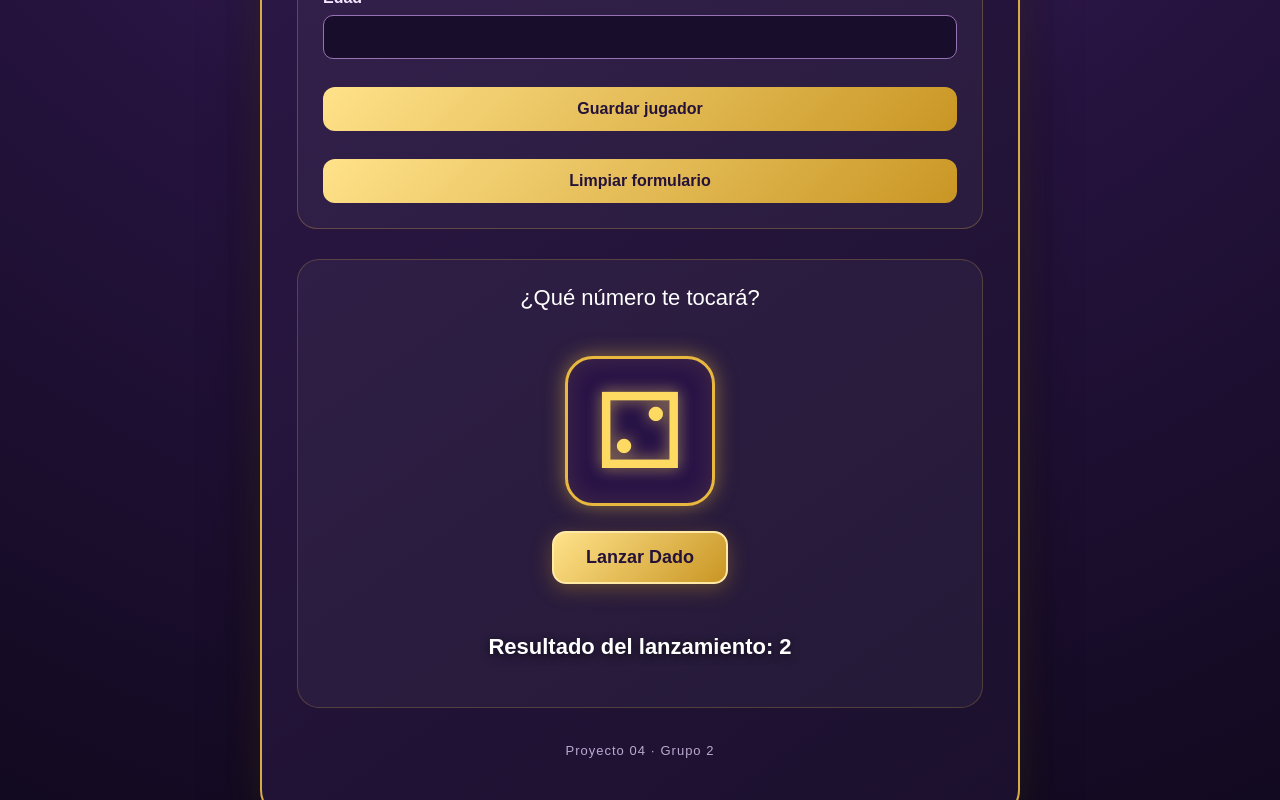
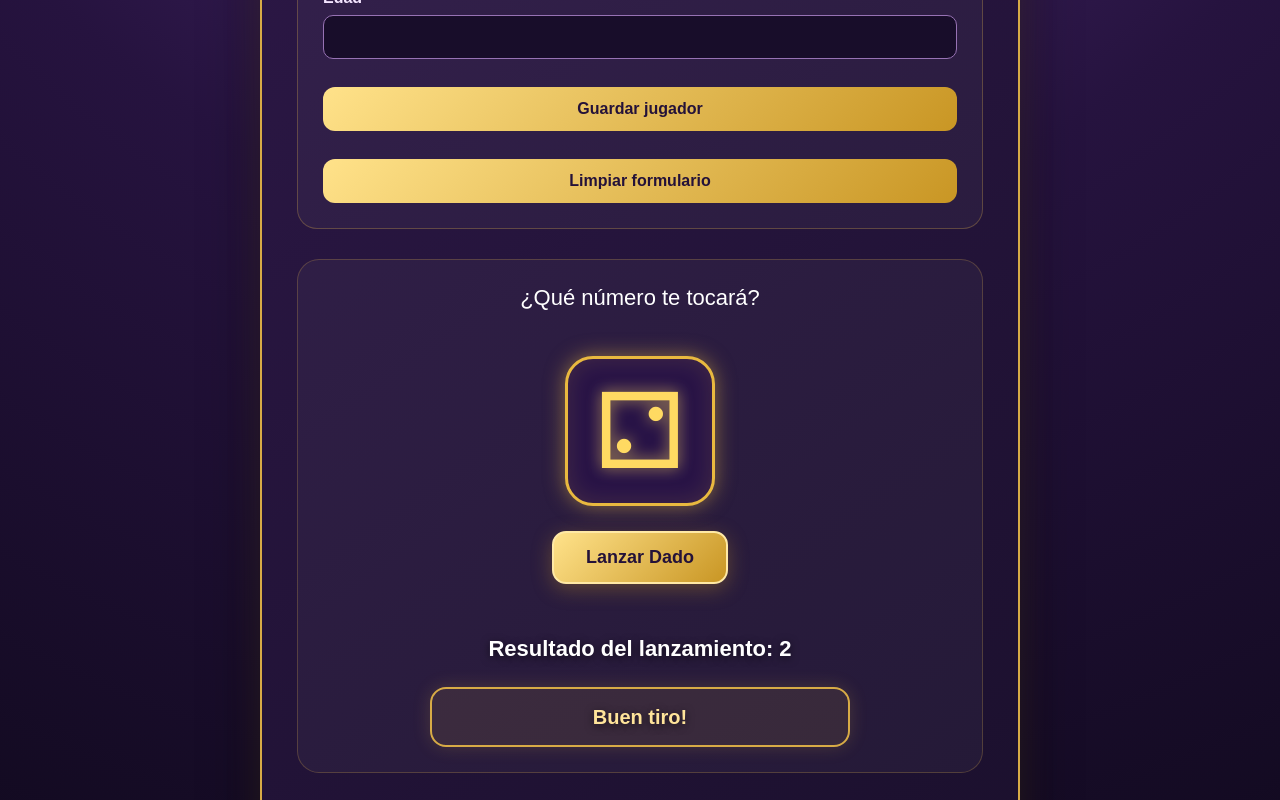
Before and after one commit to Andycap98/fdpwProyecto04Grupo2, a React (Vite) app: page / in a window 1280 px wide. Both pictures are taken after a click on the button "Lanzar Dado". Shown: the part 571-1371 px from the top of the page. Built offline with nearby package versions, Linux system fonts and the light colour scheme.

Commit message:
Integración final del juego y corrección de resultados

```diff
--- a/src/App.jsx
+++ b/src/App.jsx
@@ -4,6 +4,7 @@ import "./App.css";
 
 import Dado from "./components/Dado.jsx";
 import FormularioJugador from "./components/FormularioJugador.jsx";
+import MensajeResultado from "./components/MensajeResultado.jsx";
 
 function App() {
   const [jugador, setJugador] = useState(null);
@@ -42,12 +43,18 @@ function App() {
           <h2>¿Qué número te tocará?</h2>
 
 
-<Dado onResultado={setNumero} />
+<Dado
+  onResultado={(resultado) => {
+    console.log("App recibió:", resultado);
+    setNumero(resultado);
+  }}
+/>
 
 {numero !== null && (
-  <p className="resultado-numero">
-    Resultado del lanzamiento: {numero}
-  </p>
+  <div className="resultado-numero" key={numero}>
+    <p>Resultado del lanzamiento: {numero}</p>
+    <MensajeResultado numero={numero} />
+  </div>
 )}
 
         </section>
--- a/src/components/Dado.jsx
+++ b/src/components/Dado.jsx
@@ -8,6 +8,8 @@ function Dado({ onResultado}) {
 
   const lanzarDado = () => {
     const resultado = Math.floor(Math.random() * 6) + 1;
+
+   console.log("Número obtenido:", resultado);
     setValor(resultado);
     if (onResultado) {
   onResultado(resultado);
```
